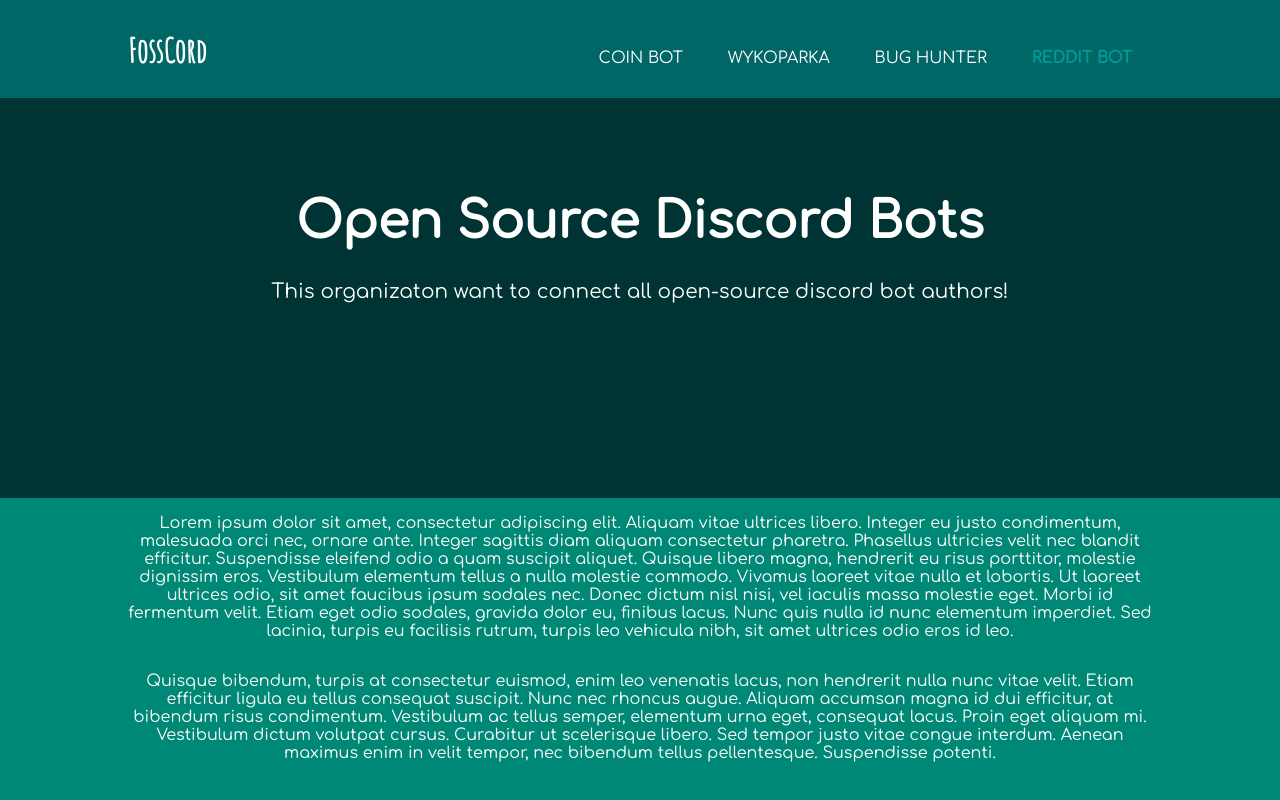
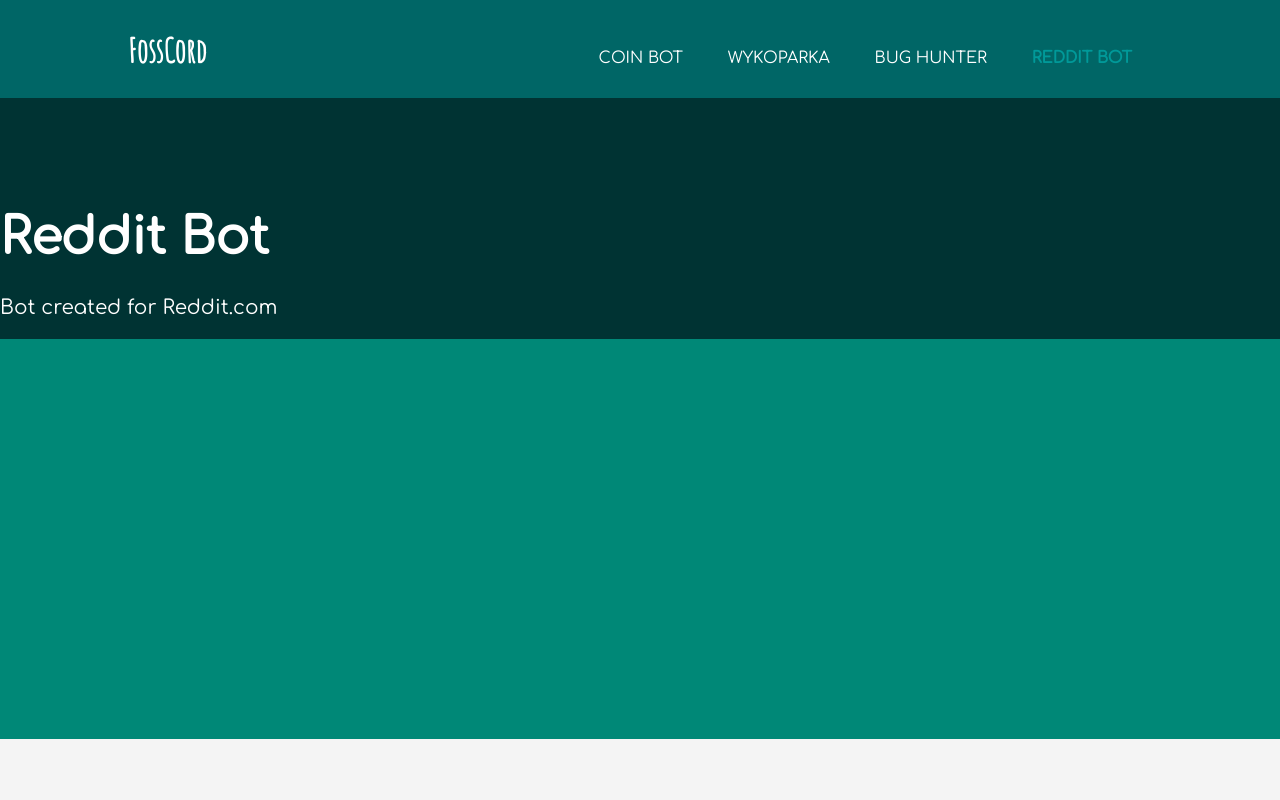
Before and after one commit to fosscordbots/fosscord.github.io, a plain HTML site: page pages/reddit.html in a window 1280 px wide. Drawn offline with Linux system fonts and the light colour scheme.

Commit message:
Start styling subpages

```diff
--- a/pages/reddit.html
+++ b/pages/reddit.html
@@ -36,42 +36,17 @@
     <main>
         <section class="showcase">
             <div class="container">
+                <div class="logo"><img src="" /></div>
                 <h1>
-                    Open Source Discord Bots
+                    Reddit Bot
                 </h1>
-                <p>This organizaton want to connect all open-source discord bot authors!</p>
+                <p>Bot created for <a href="https://www.reddit.com/">Reddit.com</a></p>
             </div>
         </section>
 
         <section class="description">
             <div class="container">
-                <p>Lorem ipsum dolor sit amet, consectetur adipiscing elit. Aliquam vitae ultrices libero. Integer eu
-                    justo
-                    condimentum, malesuada orci nec, ornare ante. Integer sagittis diam aliquam consectetur pharetra.
-                    Phasellus
-                    ultricies velit nec blandit efficitur. Suspendisse eleifend odio a quam suscipit aliquet. Quisque
-                    libero magna,
-                    hendrerit eu risus porttitor, molestie dignissim eros. Vestibulum elementum tellus a nulla molestie
-                    commodo.
-                    Vivamus laoreet vitae nulla et lobortis. Ut laoreet ultrices odio, sit amet faucibus ipsum sodales
-                    nec. Donec
-                    dictum nisl nisi, vel iaculis massa molestie eget. Morbi id fermentum velit. Etiam eget odio
-                    sodales, gravida dolor
-                    eu, finibus lacus. Nunc quis nulla id nunc elementum imperdiet. Sed lacinia, turpis eu facilisis
-                    rutrum, turpis leo
-                    vehicula nibh, sit amet ultrices odio eros id leo.
-                </p>
-                <p>Quisque bibendum, turpis at consectetur euismod, enim leo venenatis lacus, non hendrerit nulla nunc
-                    vitae velit.
-                    Etiam efficitur ligula eu tellus consequat suscipit. Nunc nec rhoncus augue. Aliquam accumsan magna
-                    id dui
-                    efficitur, at bibendum risus condimentum. Vestibulum ac tellus semper, elementum urna eget,
-                    consequat lacus. Proin
-                    eget aliquam mi. Vestibulum dictum volutpat cursus. Curabitur ut scelerisque libero. Sed tempor
-                    justo vitae congue
-                    interdum. Aenean maximus enim in velit tempor, nec bibendum tellus pellentesque. Suspendisse
-                    potenti.
-                </p>
+
             </div>
         </section>
     </main>
--- a/pages/style.css
+++ b/pages/style.css
@@ -76,11 +76,15 @@ nav li {
 .showcase {
     background-color: #003333;
     display: flex;
-    min-height: 400px;
-    text-align: center;
-    justify-content: center;
+    text-align: left;
+    justify-content: left;
     color: #fff;
     margin: 0;
+}
+
+.logo {
+    width: 1rem;
+    height: 1rem;
 }
 
 .showcase h1 {
@@ -92,6 +96,11 @@ nav li {
 
 .showcase p {
     font-size: 20px;
+}
+
+.showcase p a {
+    color: #fff;
+    text-decoration: none;
 }
 
 .description {
```
